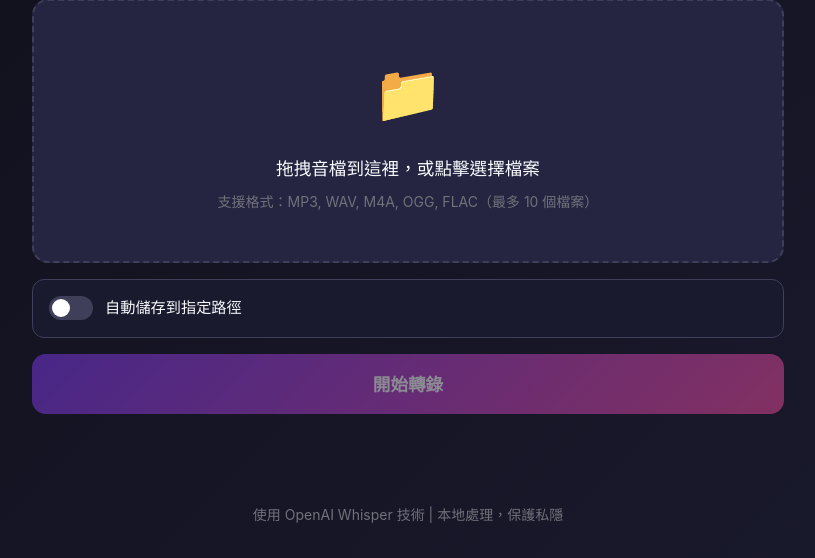
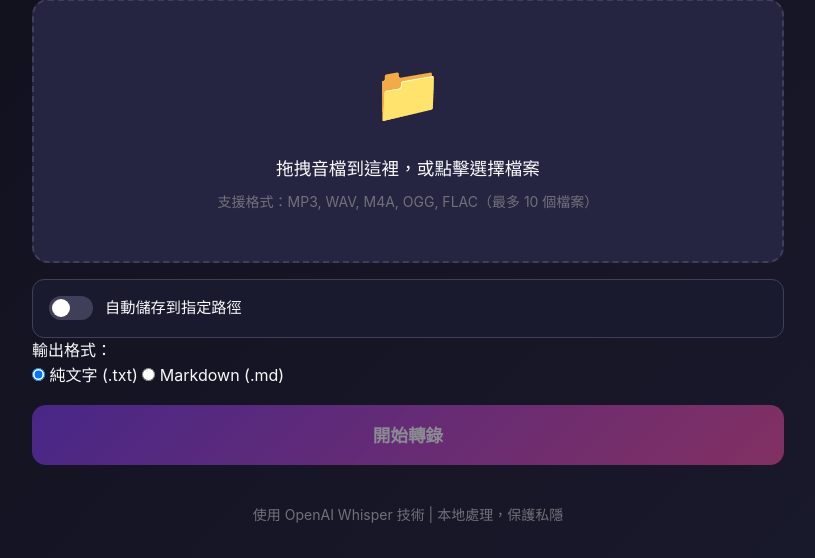
Before and after one commit to dos1989/whisper-transcriber, a Flask app: page / in a window 1280 px wide. Shown: the part 242-800 px from the top of the page, without its empty margins (232-1047 px from the left). Run offline with Flask 3, Linux system fonts and the light colour scheme.

Commit message:
feat: 實作輸出格式選擇 (TXT/Markdown) 與整合 mlx-whisper

```diff
--- a/app.py
+++ b/app.py
@@ -116,7 +116,7 @@ def cleanup_segments(segments):
             os.remove(segment)
 
 
-def transcribe_audio(audio_path, file_id):
+def transcribe_audio(audio_path, file_id, output_format='txt'):
     """轉錄單個音檔，返回生成器"""
     segments = []
     was_split = False
@@ -142,7 +142,6 @@ def transcribe_audio(audio_path, file_id):
 
             try:
                 # 使用 mlx-whisper 進行轉錄
-                # initial_prompt 有助於引導輸出為繁體中文或特定格式
                 result = mlx_whisper.transcribe(
                     segment_path,
                     path_or_hf_repo=WHISPER_MODEL,
@@ -169,12 +168,13 @@ def transcribe_audio(audio_path, file_id):
         transcript = cc.convert(transcript)
 
         # 儲存結果
-        output_path = os.path.join(OUTPUT_FOLDER, f'{file_id}.txt')
+        ext = 'md' if output_format == 'md' else 'txt'
+        output_path = os.path.join(OUTPUT_FOLDER, f'{file_id}.{ext}')
         with open(output_path, 'w', encoding='utf-8') as f:
             f.write(transcript)
 
         # 完成
-        yield {'stage': 'complete', 'progress': 100, 'message': '轉錄完成！', 'transcript': transcript, 'download_id': file_id}
+        yield {'stage': 'complete', 'progress': 100, 'message': '轉錄完成！', 'transcript': transcript, 'download_id': file_id, 'format': ext}
 
     except Exception as e:
         print(f"轉錄錯誤: {e}")
@@ -248,6 +248,8 @@ def upload():
 @app.route('/transcribe/<file_id>')
 def transcribe_stream(file_id):
     """SSE 串流轉錄（單檔）"""
+    output_format = request.args.get('format', 'txt')
+
     def generate():
         if file_id not in transcription_progress:
             yield f"data: {json.dumps({'error': '找不到檔案'})}\n\n"
@@ -256,7 +258,7 @@ def transcribe_stream(file_id):
         progress = transcription_progress[file_id]
         audio_path = progress['audio_path']
 
-        for update in transcribe_audio(audio_path, file_id):
+        for update in transcribe_audio(audio_path, file_id, output_format):
             yield f"data: {json.dumps(update)}\n\n"
 
         # 清理進度狀態
@@ -329,6 +331,8 @@ def upload_batch():
 @app.route('/transcribe-batch/<batch_id>')
 def transcribe_batch_stream(batch_id):
     """SSE 串流轉錄（批量）"""
+    output_format = request.args.get('format', 'txt')
+
     def generate():
         if batch_id not in batch_progress:
             yield f"data: {json.dumps({'error': '找不到批次'})}\n\n"
@@ -346,7 +350,7 @@ def transcribe_batch_stream(batch_id):
             yield f"data: {json.dumps({'stage': 'file_start', 'file_index': file_index, 'file_name': file_name, 'total_files': total_files, 'message': f'開始處理 {file_name} ({file_index + 1}/{total_files})'})}\n\n"
 
             # 轉錄這個檔案
-            for update in transcribe_audio(audio_path, file_id):
+            for update in transcribe_audio(audio_path, file_id, output_format):
                 update['file_index'] = file_index
                 update['file_name'] = file_name
                 update['total_files'] = total_files
@@ -372,19 +376,43 @@ def transcribe_batch_stream(batch_id):
     })
 
 
+
+
 @app.route('/download/<file_id>')
 def download(file_id):
     """下載單個轉錄結果"""
-    output_path = os.path.join(OUTPUT_FOLDER, f'{file_id}.txt')
+    # 優先檢查 Markdown，然後檢查 TXT
+    md_path = os.path.join(OUTPUT_FOLDER, f'{file_id}.md')
+    txt_path = os.path.join(OUTPUT_FOLDER, f'{file_id}.txt')
 
-    if not os.path.exists(output_path):
+    # 用戶可以指定下載格式（如果存在）
+    requested_format = request.args.get('format')
+
+    if requested_format == 'md' and os.path.exists(md_path):
+        output_path = md_path
+        download_name = 'transcript.md'
+        mimetype = 'text/markdown'
+    elif requested_format == 'txt' and os.path.exists(txt_path):
+        output_path = txt_path
+        download_name = 'transcript.txt'
+        mimetype = 'text/plain'
+    # 如果沒指定或指定的不存在，自動選擇
+    elif os.path.exists(md_path):
+        output_path = md_path
+        download_name = 'transcript.md'
+        mimetype = 'text/markdown'
+    elif os.path.exists(txt_path):
+        output_path = txt_path
+        download_name = 'transcript.txt'
+        mimetype = 'text/plain'
+    else:
         return jsonify({'error': '檔案不存在'}), 404
 
     return send_file(
         output_path,
         as_attachment=True,
-        download_name='transcript.txt',
-        mimetype='text/plain'
+        download_name=download_name,
+        mimetype=mimetype
     )
 
 
@@ -403,12 +431,22 @@ def download_batch(batch_id):
         for file_info in batch['files']:
             file_id = file_info['file_id']
             original_name = file_info['original_name']
+
+            md_path = os.path.join(OUTPUT_FOLDER, f'{file_id}.md')
             txt_path = os.path.join(OUTPUT_FOLDER, f'{file_id}.txt')
 
-            if os.path.exists(txt_path):
-                # 使用原始檔名（改為 .txt）
-                txt_name = os.path.splitext(original_name)[0] + '.txt'
-                zipf.write(txt_path, txt_name)
+            source_path = None
+            archive_name = None
+
+            if os.path.exists(md_path):
+                source_path = md_path
+                archive_name = os.path.splitext(original_name)[0] + '.md'
+            elif os.path.exists(txt_path):
+                source_path = txt_path
+                archive_name = os.path.splitext(original_name)[0] + '.txt'
+
+            if source_path:
+                zipf.write(source_path, archive_name)
 
     return send_file(
         zip_path,
@@ -424,9 +462,9 @@ def auto_save():
     data = request.get_json()
 
     save_path = data.get('save_path', '')
-    file_id = data.get('file_id', '')
     original_name = data.get('original_name', '')
     transcript = data.get('transcript', '')
+    output_format = data.get('format', 'txt')  # txt 或 md
 
     if not save_path or not original_name or not transcript:
         return jsonify({'error': '缺少必要參數'}), 400
@@ -435,9 +473,10 @@ def auto_save():
     if not os.path.isdir(save_path):
         return jsonify({'error': f'路徑不存在: {save_path}'}), 400
 
-    # 生成輸出檔名（使用原始檔名，改為 .txt）
-    txt_name = os.path.splitext(original_name)[0] + '.txt'
-    output_path = os.path.join(save_path, txt_name)
+    # 生成輸出檔名
+    ext = 'md' if output_format == 'md' else 'txt'
+    file_name = os.path.splitext(original_name)[0] + f'.{ext}'
+    output_path = os.path.join(save_path, file_name)
 
     try:
         with open(output_path, 'w', encoding='utf-8') as f:
@@ -446,7 +485,7 @@ def auto_save():
         return jsonify({
             'success': True,
             'saved_path': output_path,
-            'file_name': txt_name
+            'file_name': file_name
         })
     except Exception as e:
         return jsonify({'error': f'儲存失敗: {str(e)}'}), 500
@@ -459,6 +498,7 @@ def auto_save_batch():
 
     save_path = data.get('save_path', '')
     files = data.get('files', [])
+    output_format = data.get('format', 'txt')
 
     if not save_path or not files:
         return jsonify({'error': '缺少必要參數'}), 400
@@ -476,15 +516,16 @@ def auto_save_batch():
         if not original_name or not transcript:
             continue
 
-        txt_name = os.path.splitext(original_name)[0] + '.txt'
-        output_path = os.path.join(save_path, txt_name)
+        ext = 'md' if output_format == 'md' else 'txt'
+        file_name = os.path.splitext(original_name)[0] + f'.{ext}'
+        output_path = os.path.join(save_path, file_name)
 
         try:
             with open(output_path, 'w', encoding='utf-8') as f:
                 f.write(transcript)
-            saved_files.append(txt_name)
+            saved_files.append(file_name)
         except Exception as e:
-            errors.append(f'{txt_name}: {str(e)}')
+            errors.append(f'{file_name}: {str(e)}')
 
     return jsonify({
         'success': True,
--- a/templates/index.html
+++ b/templates/index.html
@@ -66,7 +66,22 @@
                         <input type="text" id="savePath" placeholder="/Users/你的名稱/Desktop" value="">
                         <button class="btn-browse" id="browseBtn" type="button">📂 瀏覽</button>
                     </div>
-                    <p class="save-hint">💡 轉錄完成後會自動以原始檔名儲存 TXT 檔案</p>
+                    <p class="save-hint">💡 轉錄完成後會自動以選定的格式儲存檔案</p>
+                </div>
+            </div>
+
+            <!-- 輸出格式設定 -->
+            <div class="format-settings" id="formatSettings">
+                <span class="settings-label">輸出格式：</span>
+                <div class="format-options">
+                    <label class="radio-container">
+                        <input type="radio" name="outputFormat" value="txt" checked>
+                        <span class="radio-label">純文字 (.txt)</span>
+                    </label>
+                    <label class="radio-container">
+                        <input type="radio" name="outputFormat" value="md">
+                        <span class="radio-label">Markdown (.md)</span>
+                    </label>
                 </div>
             </div>
 
@@ -208,7 +223,9 @@
         let autoSaveEnabled = false;
         let batchId = null;
         let elapsedTimer = null;
-        let startTime = null;
+        let outputFormat = 'txt';
+        let currentResultFormat = 'txt'; // 用於下載
+
 
         // 模式切換
         singleModeBtn.addEventListener('click', () => switchMode('single'));
@@ -255,6 +272,22 @@
                 browseBtn.textContent = originalText;
                 browseBtn.disabled = false;
             }
+        });
+
+        // 格式選擇初始化
+        const savedFormat = localStorage.getItem('outputFormat');
+        if (savedFormat) {
+            outputFormat = savedFormat;
+            const radio = document.querySelector(`input[name="outputFormat"][value="${savedFormat}"]`);
+            if (radio) radio.checked = true;
+        }
+
+        // 監聽格式變更
+        document.querySelectorAll('input[name="outputFormat"]').forEach(radio => {
+            radio.addEventListener('change', (e) => {
+                outputFormat = e.target.value;
+                localStorage.setItem('outputFormat', outputFormat);
+            });
         });
 
         function switchMode(newMode) {
@@ -516,7 +549,10 @@
                     uploadData.segment_count > 1 ? `將分成 ${uploadData.segment_count} 個片段處理` : '單一片段處理',
                     '階段 2/3 - 處理');
 
-                const eventSource = new EventSource(`/transcribe/${fileId}`);
+                const eventSource = new EventSource(`/transcribe/${fileId}?format=${outputFormat}`);
+
+                // 記錄當前使用的格式
+                currentResultFormat = outputFormat;
 
                 eventSource.onmessage = (event) => {
                     const data = JSON.parse(event.data);
@@ -545,9 +581,17 @@
                         eventSource.close();
                         updateProgress(100, '✅', '完成！', '轉錄成功！', '可以查看和下載結果', '完成');
 
+                        updateProgress(100, '✅', '完成！', '轉錄成功！', '可以查看和下載結果', '完成');
+
                         setTimeout(async () => {
                             resultText.value = data.transcript;
                             downloadId = data.download_id;
+                            // 使用後端返回的格式（如果有），否則使用請求時的格式
+                            if (data.format) currentResultFormat = data.format;
+
+                            // 更新下載按鈕文字
+                            downloadBtn.textContent = `⬇️ 下載 ${currentResultFormat.toUpperCase()}`;
+
                             resultSection.style.display = 'block';
                             progressSection.style.display = 'none';
                             resetUI();
@@ -562,7 +606,8 @@
                                             save_path: savePath.value,
                                             file_id: downloadId,
                                             original_name: selectedFile.name,
-                                            transcript: data.transcript
+                                            transcript: data.transcript,
+                                            format: currentResultFormat
                                         })
                                     });
                                     const saveData = await saveRes.json();
@@ -636,7 +681,10 @@
 
                 updateProgress(10, '📤', '上傳完成', `已上傳 ${totalFiles} 個檔案`, '準備開始轉錄...', '階段 2/3 - 處理');
 
-                const eventSource = new EventSource(`/transcribe-batch/${batchId}`);
+                const eventSource = new EventSource(`/transcribe-batch/${batchId}?format=${outputFormat}`);
+
+                // 記錄批量使用的格式
+                currentResultFormat = outputFormat;
 
                 eventSource.onmessage = (event) => {
                     const data = JSON.parse(event.data);
@@ -694,7 +742,8 @@
                                         headers: { 'Content-Type': 'application/json' },
                                         body: JSON.stringify({
                                             save_path: savePath.value,
-                                            files: fileResults
+                                            files: fileResults,
+                                            format: currentResultFormat
                                         })
                                     });
                                     const saveData = await saveRes.json();
@@ -746,6 +795,7 @@
                         <textarea readonly>${result.transcript}</textarea>
                         <div class="result-item-actions">
                             <button class="btn-copy-item" data-index="${index}">📋 複製</button>
+                            <a href="/download/${result.download_id}?format=${currentResultFormat}" class="btn-download-item" target="_blank" style="text-decoration:none;">⬇️ 下載 ${currentResultFormat.toUpperCase()}</a>
                         </div>
                     </div>
                 `;
@@ -794,40 +844,17 @@
             }
         });
 
-        // 下載單個 TXT
+        // 下載單個結果
         downloadBtn.addEventListener('click', async () => {
             const content = resultText.value;
             if (!content) return;
 
-            if ('showSaveFilePicker' in window) {
-                try {
-                    const handle = await window.showSaveFilePicker({
-                        suggestedName: '轉錄結果.txt',
-                        types: [{ description: 'Text Files', accept: { 'text/plain': ['.txt'] } }]
-                    });
-                    const writable = await handle.createWritable();
-                    await writable.write(content);
-                    await writable.close();
+            if (downloadId) {
+                window.location.href = `/download/${downloadId}?format=${currentResultFormat}`;
+            }
+        });
 
-                    downloadBtn.textContent = '✅ 已儲存';
-                    setTimeout(() => { downloadBtn.textContent = '⬇️ 下載 TXT'; }, 2000);
-                    return;
-                } catch (err) {
-                    if (err.name === 'AbortError') return;
-                }
-            }
 
-            const filename = prompt('請輸入檔案名稱：', '轉錄結果') || '轉錄結果';
-            const blob = new Blob([content], { type: 'text/plain;charset=utf-8' });
-            const url = URL.createObjectURL(blob);
-            const a = document.createElement('a');
-            a.href = url;
-            a.download = filename + '.txt';
-            document.body.appendChild(a);
-            a.click();
-            document.body.removeChild(a);
-            URL.revokeObjectURL(url);
-        });
 
         // 下載全部 ZIP
         downloadAllBtn.addEventListener('click', () => {
```
Also changed, not shown: 1 other file.
